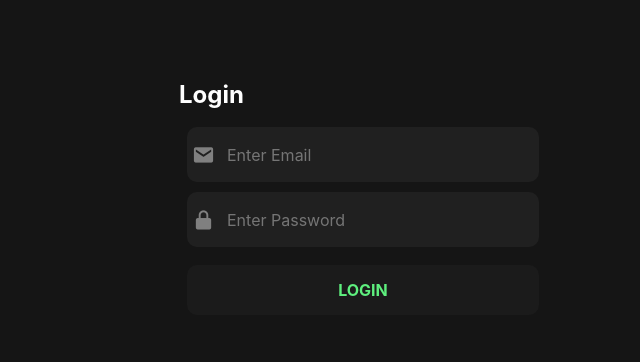
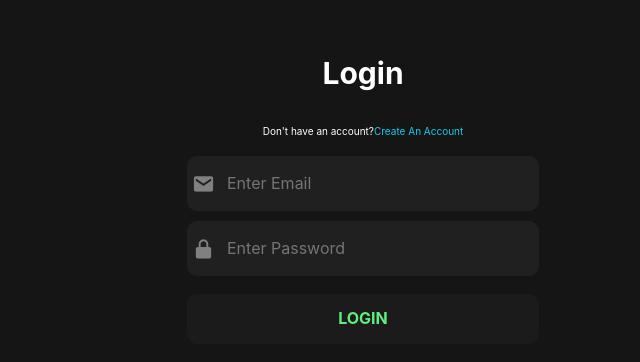
Before and after one commit to Tanayk7/Recommendation-System, a React (Create React App) app in the folder client/: page /login in a window 1280 px wide. Shown: the part 206-568 px from the top of the page, without its empty margins (277-917 px from the left). Built offline with nearby package versions, Linux system fonts and the light colour scheme.

Commit message:
cleaning

```diff
--- a/client/src/App.jsx
+++ b/client/src/App.jsx
@@ -1,7 +1,7 @@
 import React from 'react';
 import './App.css';
-import Login from "./pages/Login";
-import Signup from './pages/Signup';
+import Login from "./pages/Login/Login";
+import Signup from './pages/Signup/Signup';
 import {BrowserRouter as Router, Switch, Route}  from 'react-router-dom';
 import { ContextProvider } from './AppContext';
 
--- a/client/src/pages/Login.jsx
+++ /dev/null
@@ -1,119 +0,0 @@
-import React from 'react';
-import "./style.scss"
-
-
-class Login extends React.Component{
-  constructor(props){
-    super(props);
-     this.state = {
-       fields: {},
-       errors: {}
-     }
-  }
-
-  handleValidation = () => {
-    let fields = this.state.fields;
-    let errors = {};
-    let formIsValid = true;
-
-    //Name
-    if(!fields["name"]){
-      formIsValid = false;
-      errors["name"] = "This field cannot be empty";
-    }
-
-   if(typeof fields["name"] !== "undefined"){
-      if(!fields["name"].match(/^[a-zA-Z]+$/)){
-         formIsValid = false;
-         errors["name"] = "Only letters";
-      }
-    }
-
-    //Email
-    if(!fields["email"]){
-      formIsValid = false;
-      errors["email"] = "This field cannot be empty";
-    }
-
-    if(typeof fields["email"] !== "undefined"){
-      let lastAtPos = fields["email"].lastIndexOf('@');
-      let lastDotPos = fields["email"].lastIndexOf('.');
-
-      if (!(lastAtPos < lastDotPos && lastAtPos > 0 && fields["email"].indexOf('@@') === -1 && lastDotPos > 2 && (fields["email"].length - lastDotPos) > 2)) {
-         formIsValid = false;
-         errors["email"] = "Email is not valid";
-        }
-    }
-
-    //Password
-    if(!fields["password"]){
-      formIsValid = false;
-      errors["password"] = "This field cannot be empty";
-    }
-
-    this.setState({errors: errors});
-    return formIsValid;
-
-  }
-
-  onSubmit = event =>{
-    event.preventDefault();
-
-    this.handleValidation();
-    console.log(this.state);
-  }
-
-  handleChange = (field, event) =>{
-    let fields = this.state.fields;
-    fields[field] = event.target.value;
-    this.setState({fields});
-  }
-
-submitForm(e){
-  e.preventDefault();
-  const data = {
-   firstName: this.state.firstName,
-   email: this.state.email,
-   password: this.state.password
-  }
-  console.log(data);
-  };
-
-render(){
-return(
-  <div className="container">
-    <div className="content">
-        <h1 className="card-header">Login</h1>
-            <form className="form">
-              <div className="form-group">
-                  {/* <label htmlFor="email">Email</label> */}
-                <div className="input-container">
-                <i className='icons bx bxs-envelope'></i>
-                  <input type="email"
-                  name="email"
-                  className="form-control"
-                  placeholder="Enter Email"
-                  onChange={this.handleChange.bind(this, "email")} />
-                </div>
-                <div className="errors">{this.state.errors.email}</div>
-              </div>
-              <div className="form-group">
-                  {/* <label htmlFor="password">Password</label> */}
-                  <div className="input-container">
-                  <i className='icons bx bxs-lock-alt' ></i>
-                  <input type="password"
-                  name="password"
-                  className="form-control"
-                  placeholder="Enter Password"
-                  onChange={this.handleChange.bind(this, "password")} />
-                </div>
-                <div className="errors">{this.state.errors.password}</div>
-              </div>
-              <button className="btn btn-primary btn-block" disabled={this.state.isDisabled} onClick={this.onSubmit}>LOGIN</button>
-            </form>
-      </div>
-    </div>
-  );
- }
-}
-export default Login;
--- /dev/null
+++ b/client/src/pages/Login/Login.jsx
@@ -0,0 +1,75 @@
+import React, {useState, useContext, useEffect, useRef} from 'react';
+import "./login.scss"
+import { AppContext } from '../../AppContext';
+
+
+const  Login = (props) => {
+  const {loginUser, auth_token} = useContext(AppContext);
+  const[state, setState] = useState({
+    email: "",
+    password: "",
+  });
+  const is_mounted = useRef(false);
+
+  useEffect(() => {
+
+    if(is_mounted.current){
+      if(auth_token !== null){
+        props.history.push("/home");
+      }
+    }
+    else{
+      is_mounted.current = true;
+    }
+
+  }, [auth_token]);
+
+  const onSubmit = async (e) => {
+
+  }
+
+  return(
+  <div className="container">
+      <div className="content">
+          <div className="card-header">Login</div>
+          <div className="create-account-option">
+            Don't have an account?<a href="" className="href-link">Create An Account</a>
+          </div>
+
+              <form className="form" onSubmit={onSubmit}>
+
+                <div className="form-group">
+                  <div className="input-container">
+                  <i className='icons bx bxs-envelope'></i>
+                    <input type="email"
+                    name="email"
+                    className="form-control"
+                    placeholder="Enter Email"
+                    onChange={e => setState({...state, email: e.target.value})}
+                    required
+                    />
+                  </div>
+                </div>
+
+                <div className="form-group">
+                    <div className="input-container">
+                    <i className='icons bx bxs-lock-alt' ></i>
+                    <input type="password"
+                    name="password"
+                    className="form-control"
+                    placeholder="Enter Password"
+                    onChange={e => setState({...state, password: e.target.value})}
+                    required
+                    />
+                  </div>
+                </div>
+
+                <button type="submit" className="btn btn-primary btn-block">LOGIN</button>
+
+              </form>
+        </div>
+      </div>
+  );
+}
+
+export default Login;
--- /dev/null
+++ b/client/src/pages/Login/login.scss
@@ -0,0 +1,133 @@
+div{
+
+    font-family: -apple-system, BlinkMacSystemFont, 'Segoe UI', Roboto, Oxygen, Ubuntu, Cantarell, 'Open Sans', 'Helvetica Neue', sans-serif;
+    background-color: #151515;
+    overflow: visible;
+}
+
+
+.container{
+    position: absolute;
+    width: 100%;
+    height: 100%;
+    display: flex;
+    justify-content: center;
+    flex-direction: column;
+    align-items: center;
+
+    .card-header{
+        display: flex;
+        justify-content: center;
+        color: #FFFFFF;
+        font-weight: 700;
+        font-size: 30px;
+        padding: 20px;
+    }
+
+    .content{
+        display: flex;
+        flex-direction: column;
+
+        .create-account-option{
+            display: flex;
+            justify-content: center;
+            color: white;
+            font-size: 10px;
+            padding: 15px;
+        }
+
+        .href-link{
+            text-decoration: none;
+            color: rgb(20, 204, 236);
+            &:hover{
+                text-decoration: underline;
+            }
+
+        }
+
+        .form{
+            margin-top: 0.2em;
+            display: flex;
+            flex-direction: column;
+            align-items: center;
+
+            .form-group{
+                display: flex;
+                flex-direction: column;
+                align-items: flex-start;
+                width: fit-content;
+
+                .input-container{
+                    display: flex;
+                    align-items: center;
+                    min-width: 22em;
+                    // height: 40px;
+                    padding: 15px 5px;
+                    font-size: 16px;
+                    background-color:#202020;
+                    border: 0;
+                    border-radius: 10px;
+                    margin-bottom: 10px;
+                    transition: all 250ms ease-in-out;
+
+                    .icons{
+                        font-size: 23px;
+                        padding-right: 10px;
+                        color:grey;
+                    }
+
+                    .form-control{
+                        color: white;
+                        height: 25px;
+
+                    }
+                }
+
+                .nameImage{
+                    height: 20px;
+                    width: 20px;
+                    position: relative;
+                    padding-left: 10px;
+                    margin-right: 5px;
+
+                }
+                label {
+                    font-size: 20px;
+                }
+                input{
+                    background-color:#202020;
+                    flex: 1;
+                    border: 0;
+                    outline: none;
+                    transition: all 250ms ease-in-out;
+
+                }
+                .errors{
+                    color: red;
+                    font-size: 10px;
+                }
+            }
+        }
+    }
+}
+
+.btn {
+    margin: 8px;
+    min-width: 22em;
+    height: 50px;
+    color: #5EEF7E;
+    border-radius: 10px;
+    font-size: 20;
+    font-weight: 700;
+    padding: 5px 20px;
+    border: 0;
+    background-color: #1B1B1B;
+    transition: all 250ms ease-in-out;
+    cursor: pointer;
+    &:hover {
+      background-color: #324337;
+    }
+    &:focus {
+      outline: none;
+    }
+  }
--- a/client/src/pages/Signup.jsx
+++ b/client/src/pages/Signup/Signup.jsx
@@ -1,7 +1,7 @@
 import React, {useState, useContext, useEffect, useRef} from 'react';
-import "./style.scss"
-import { AppContext } from '../AppContext';
-import apis from '../apis';
+import "./signup.scss"
+import { AppContext } from '../../AppContext';
+import apis from '../../apis';
 
 const Signup = (props) => {
   const { signupUser, auth_token } = useContext(AppContext);
@@ -31,8 +31,9 @@ const Signup = (props) => {
   return(
     <div className="container">
       <div className="content">
-          <h1 className="card-header">Signup</h1>
+          <div className="card-header">Signup</div>
           <form className="form" onSubmit={onSubmit}>
+
             <div className="form-group">
               <div className="input-container">
               <i className='icons bx bxs-envelope'></i>
--- a/client/src/pages/style.scss
+++ b/client/src/pages/Signup/signup.scss
@@ -15,18 +15,13 @@ div{
     flex-direction: column;
     align-items: center;
 
-        .header{
-            font-weight: 700;
-            font-size: 45px;
-            color: white;
-            .span{
-                color: #5EEF7E
-            }
-        }
-
     .card-header{
-        color: white;
-        font-size: 24px;
+        display: flex;
+        justify-content: center;
+        color: #FFFFFF;
+        font-weight: 700;
+        font-size: 30px;
+        padding: 20px;
     }
 
     .content{
```
Also changed, not shown: 1 other file (tests, documents, lock files or other folders).
